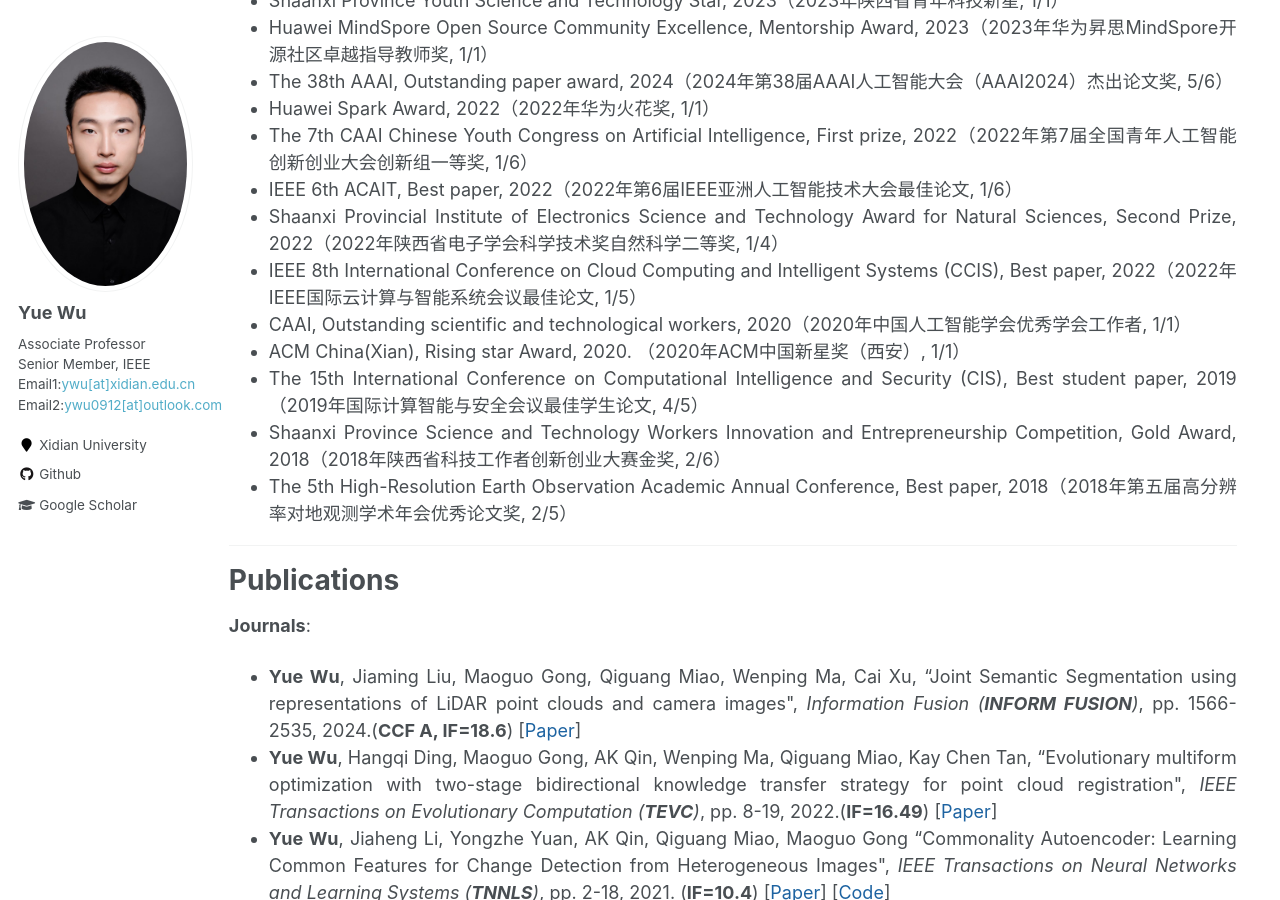
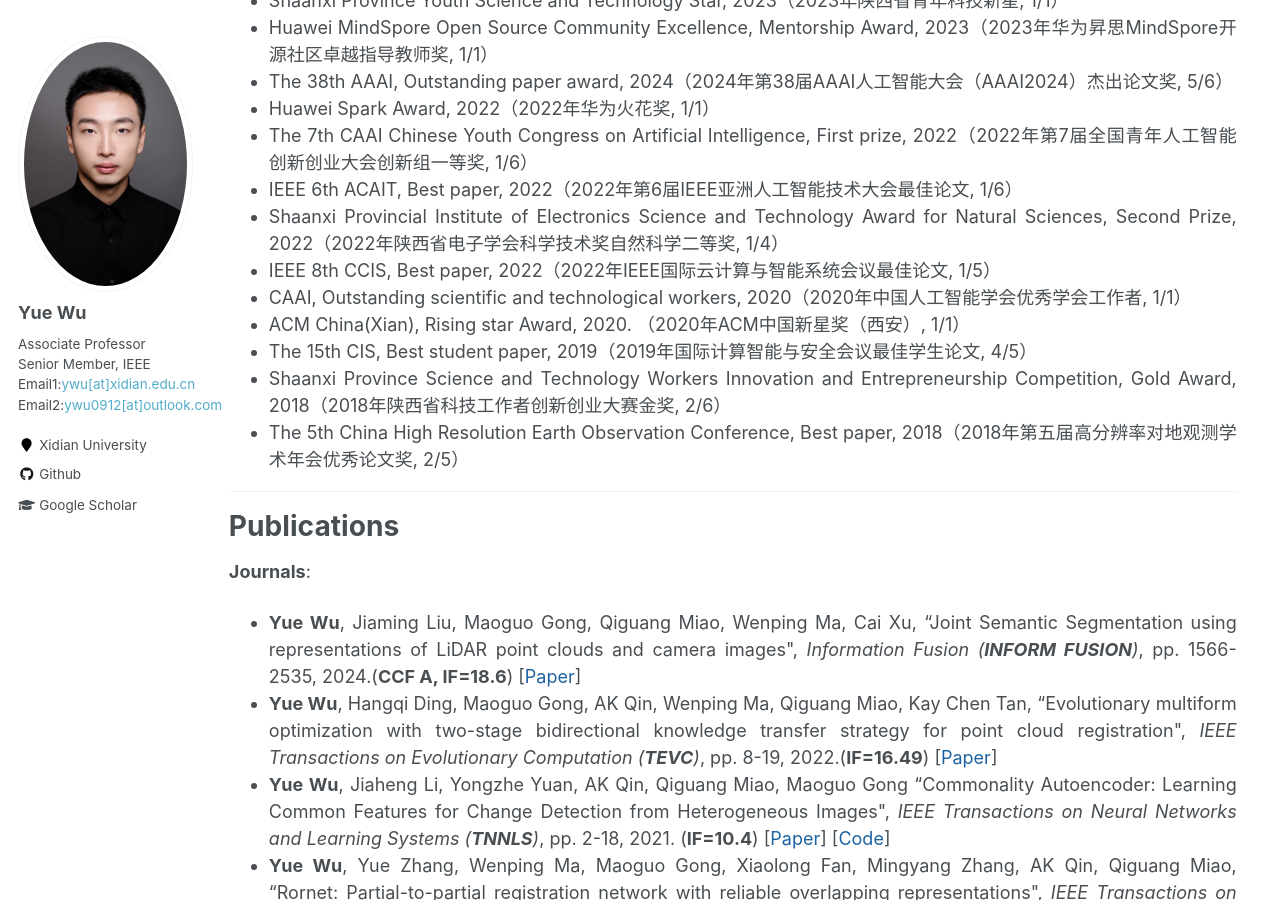
Before and after one commit to ywuchina/ywuchina.github.io, a Jekyll site: the page built from _pages/home.md, in a window 1280 px wide and 900 px high, scrolled down 2157 px. Built offline with Jekyll 4.4.1, drawn with Linux system fonts in a browser that asks for light colours.

Commit message:
Update home.md

```diff
--- a/_pages/home.md
+++ b/_pages/home.md
@@ -53,12 +53,12 @@ Since 2007, he has pursued his bachelor's and Ph.D. at Xidian University. After
 - The 7th CAAI Chinese Youth Congress on Artificial Intelligence, First prize, 2022（2022年第7届全国青年人工智能创新创业大会创新组一等奖, 1/6）
 - IEEE 6th ACAIT, Best paper, 2022（2022年第6届IEEE亚洲人工智能技术大会最佳论文, 1/6）
 - Shaanxi Provincial Institute of Electronics Science and Technology Award for Natural Sciences, Second Prize, 2022（2022年陕西省电子学会科学技术奖自然科学二等奖, 1/4）
-- IEEE 8th International Conference on Cloud Computing and Intelligent Systems (CCIS), Best paper, 2022（2022年IEEE国际云计算与智能系统会议最佳论文, 1/5）
+- IEEE 8th CCIS, Best paper, 2022（2022年IEEE国际云计算与智能系统会议最佳论文, 1/5）
 - CAAI, Outstanding scientific and technological workers, 2020（2020年中国人工智能学会优秀学会工作者, 1/1）
 - ACM China(Xian), Rising star Award, 2020. （2020年ACM中国新星奖（西安）, 1/1）
-- The 15th International Conference on Computational Intelligence and Security (CIS), Best student paper, 2019（2019年国际计算智能与安全会议最佳学生论文, 4/5）
+- The 15th CIS, Best student paper, 2019（2019年国际计算智能与安全会议最佳学生论文, 4/5）
 - Shaanxi Province Science and Technology Workers Innovation and Entrepreneurship Competition, Gold Award, 2018（2018年陕西省科技工作者创新创业大赛金奖, 2/6）
-- The 5th High-Resolution Earth Observation Academic Annual Conference, Best paper, 2018（2018年第五届高分辨率对地观测学术年会优秀论文奖, 2/5）
+- The 5th China High Resolution Earth Observation Conference, Best paper, 2018（2018年第五届高分辨率对地观测学术年会优秀论文奖, 2/5）
 
 <hr>
 
```
